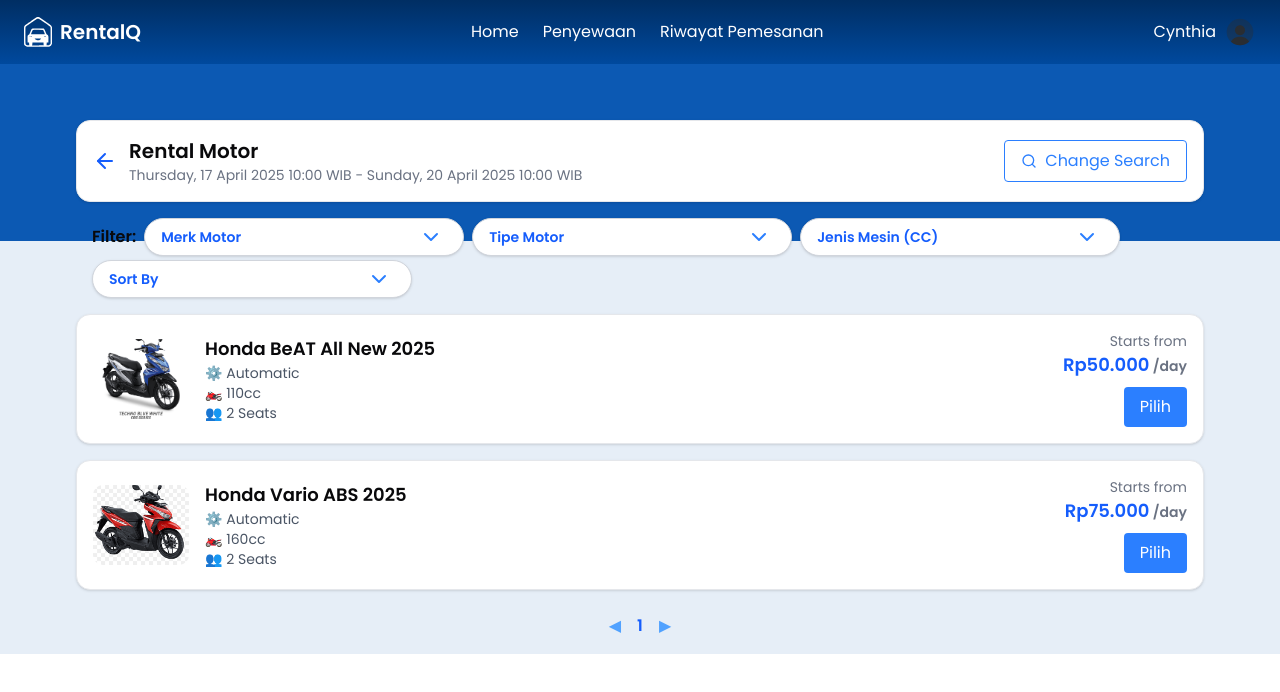
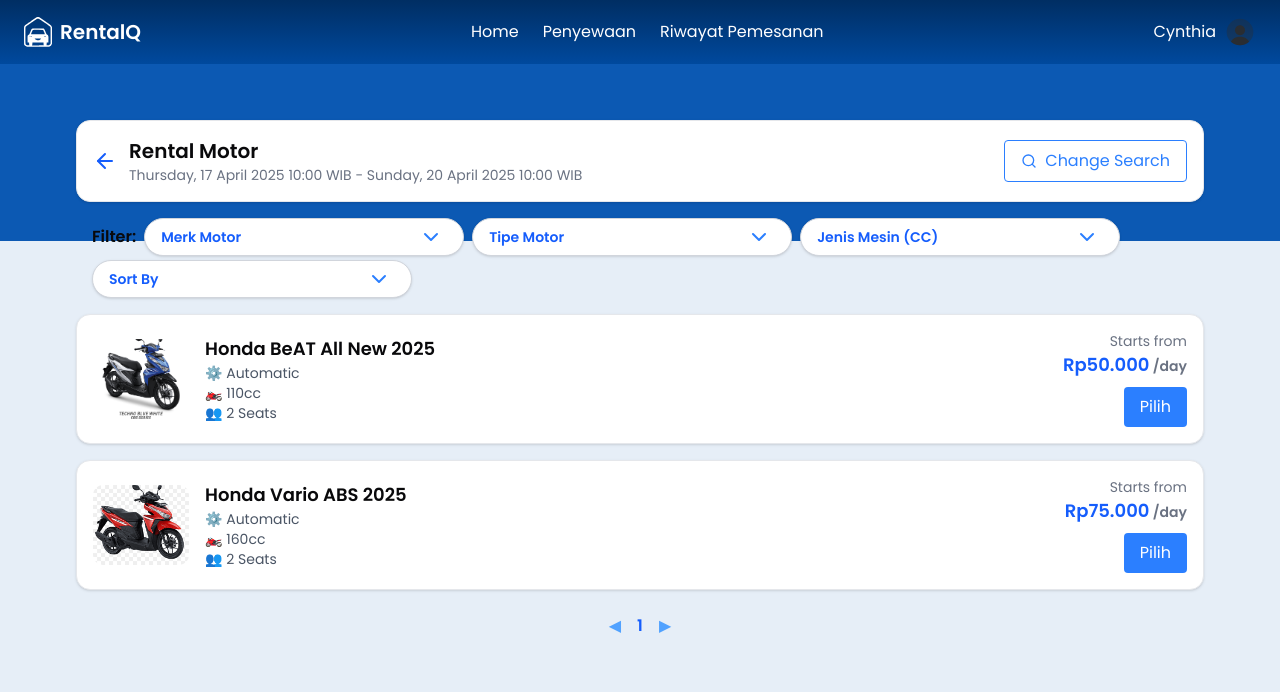
Before and after one commit to farrelputras/rentalq_pppl_6, a Next.js app: page /penyewaan in a window 1280 px wide. Shown: the top 692 px of the page. Built offline with nearby package versions, Linux system fonts and the light colour scheme.

Commit message:
fix: background adjustment

```diff
--- a/src/app/(main)/layout.tsx
+++ b/src/app/(main)/layout.tsx
@@ -11,7 +11,7 @@
       <main
         className="flex-1 flex items-center justify-center"
         style={{
-          background: "linear-gradient(to bottom, #0C59B3 30%, #E6EEF7 30%)",
+          background: "linear-gradient(to bottom,#0C59B3 30%, #E6EEF7 30%)",
         }}
       >
         {children}
--- a/src/app/layout.tsx
+++ b/src/app/layout.tsx
@@ -20,7 +20,11 @@
 export default function RootLayout({ children }: { children: ReactNode }) {
   return (
     <html lang="en" className={`h-full w-full ${poppins.variable}`}>
-      <body className="h-full w-full bg-white antialiased">
+      <body className="h-full w-full bg-white antialiased"
+      style={{
+          background:"#E6EEF7",
+        }}>
+
         {children}
       </body>
     </html>
```
